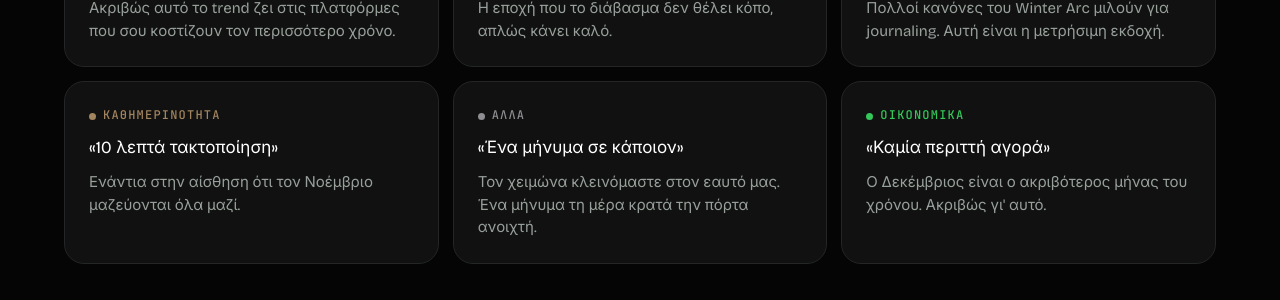
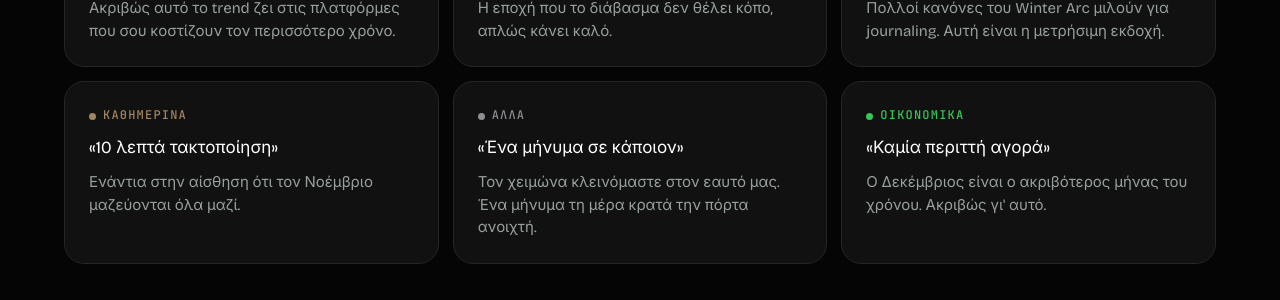
Before and after one commit to YannesJ/12c-website, a Jekyll site: the page built from el/winter-arc.html, in a window 1280 px wide and 900 px high, scrolled down 6234 px. Shown: the part 153-453 px from the top of the window. Built offline with Jekyll 4.4.1, drawn with Linux system fonts in a browser that asks for light colours.

Commit message:
fix: Griechische Kategoriebezeichnung an den Bestand angeglichen
Codeseitige Konsistenzpruefung ueber alle neun Sprachversionen: Struktur,
Anker-IDs, Zaehler der Hero-Grafik, Zahlen im Text, Modusname und
Kategoriebezeichnungen.

Ein Treffer: Die griechische Winter-Arc-Seite nannte die Alltagskategorie
"Καθημερινότητα", waehrend die griechische Ideen-Seite "Καθημερινά" verwendet.
Beides ist richtig, aber innerhalb einer Sprache sollte nur eine Variante
stehen. Jetzt einheitlich "Καθημερινά".

Alles uebrige deckungsgleich: 17 Ueberschriften, 16 Anker mit identischen IDs,
8 Sprungmarken, 10 FAQ-Eintraege, 12 Ideenkarten und drei Monatskarten mit
30/30/26 in jeder Sprache. Der Modusname stimmt ueberall mit der jeweiligen
Methodenseite ueberein, ebenso die acht Kategoriebezeichnungen mit der
jeweiligen Ideen-Seite.

Dabei eine Falle im Werkzeug: sort und uniq gruppieren griechische Zeichen in
dieser Shell nicht zuverlaessig und meldeten faelschlich 50 gleiche
Kategorien. Die Auszaehlung in Python zeigte die korrekte Verteilung. Fuer
Vergleiche ueber nicht-lateinische Schriften nicht auf sort/uniq verlassen.

Co-Authored-By: Claude Opus 5 <noreply@anthropic.com>
Claude-Session: https://claude.ai/code/session_01UM7BnrVwSFZijHzUQNZzJT

```diff
--- a/el/winter-arc.html
+++ b/el/winter-arc.html
@@ -224,7 +224,7 @@ schema_include: schema-winter-arc-el.html
               <p class="why">Πολλοί κανόνες του Winter Arc μιλούν για journaling. Αυτή είναι η μετρήσιμη εκδοχή.</p>
             </div>
             <div class="template-card" style="--cat:#A2845E">
-              <div class="category">Καθημερινότητα</div>
+              <div class="category">Καθημερινά</div>
               <div class="example">«10 λεπτά τακτοποίηση»</div>
               <p class="why">Ενάντια στην αίσθηση ότι τον Νοέμβριο μαζεύονται όλα μαζί.</p>
             </div>
```
